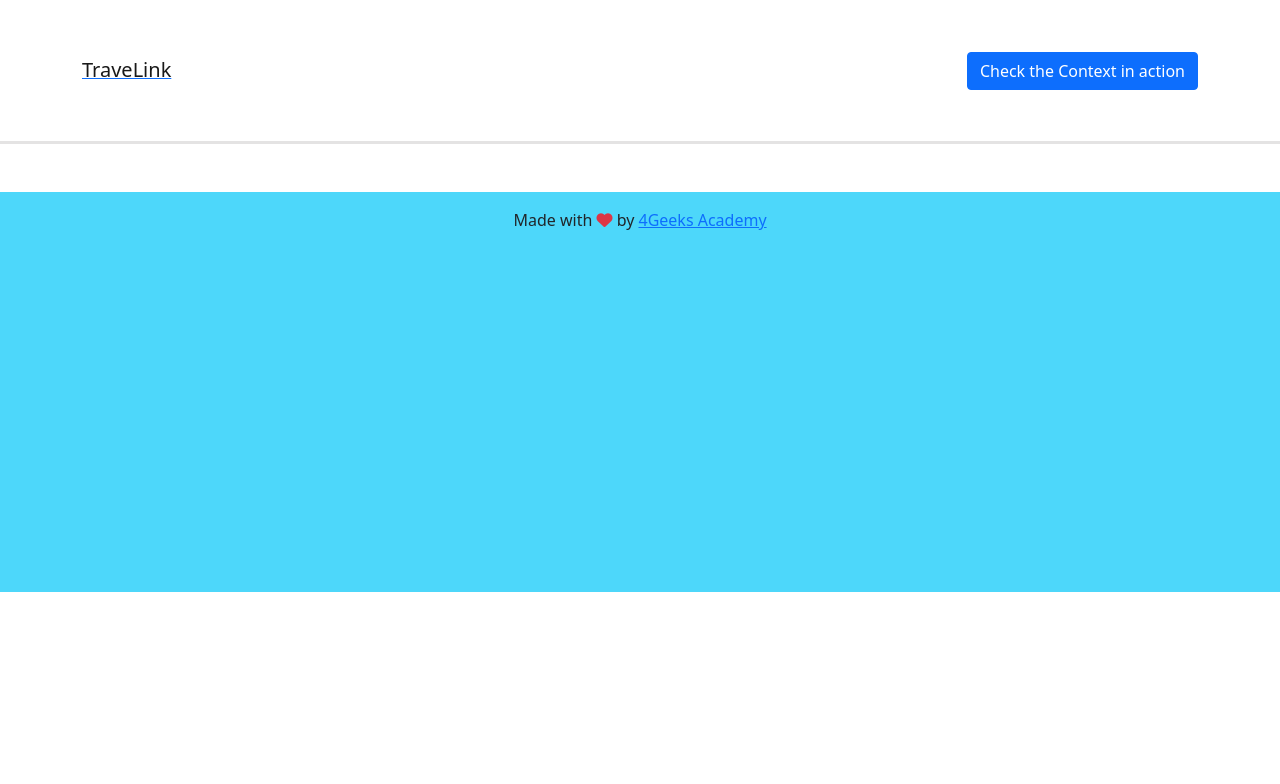
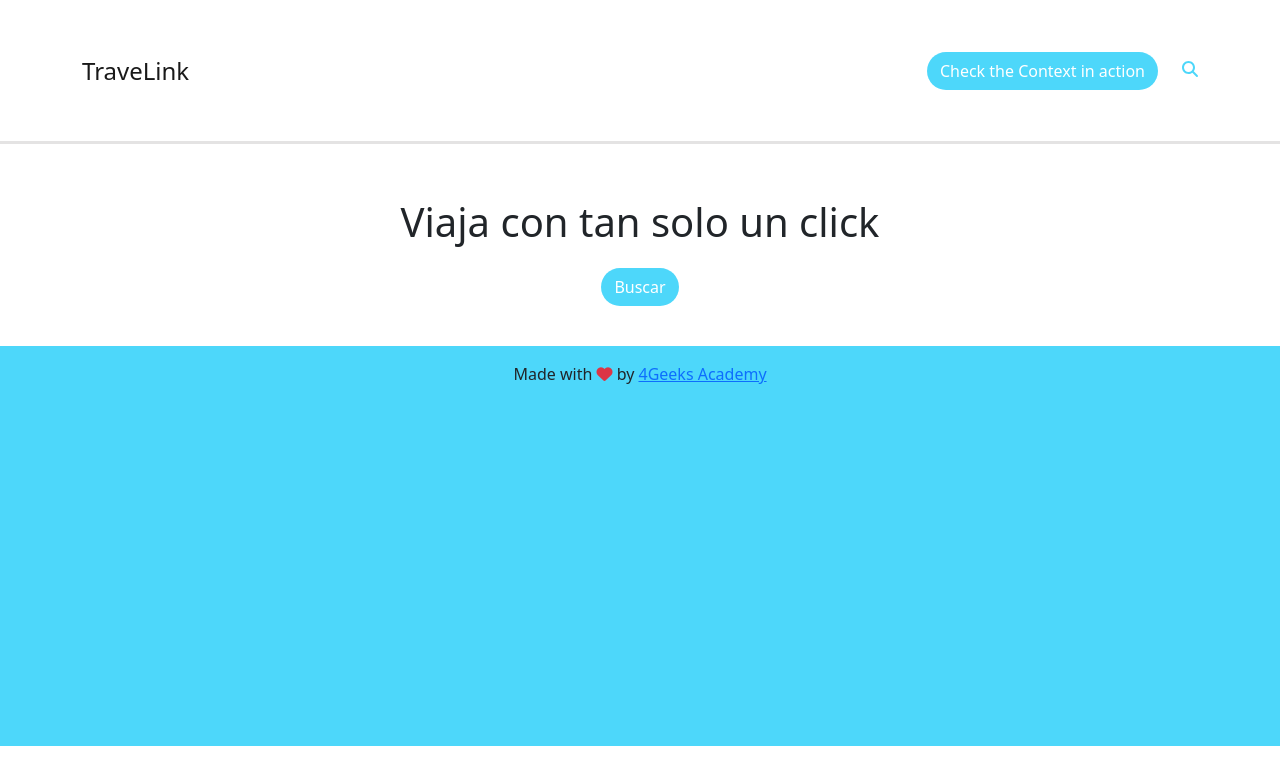
Before and after one commit to 4GeeksAcademy/Travelink, a React app: page / in a window 1280 px wide. Built offline with nearby package versions, Linux system fonts and the light colour scheme; no server answers.

Commit message:
Navbar and filter bar 1

```diff
--- a/package.json
+++ b/package.json
@@ -73,6 +73,10 @@
 		]
 	},
 	"dependencies": {
+		"@fortawesome/fontawesome-svg-core": "^6.4.0",
+		"@fortawesome/free-regular-svg-icons": "^6.4.0",
+		"@fortawesome/free-solid-svg-icons": "^6.4.0",
+		"@fortawesome/react-fontawesome": "^0.2.0",
 		"prop-types": "^15.6.1",
 		"react": "^16.8.4",
 		"react-dom": "^16.8.4",
--- /dev/null
+++ b/src/front/js/component/filterbar.js
@@ -0,0 +1,17 @@
+import React from "react";
+import { Link } from "react-router-dom";
+import { FontAwesomeIcon } from '@fortawesome/react-fontawesome'
+
+
+export const Filterbar = () => {
+	return (
+        <div className="container d-flex flex-column justify-content-center mb-4 mt-0">
+            <span className="mb-0 fs-1 ">Viaja con tan solo un click</span>
+            <div className="my-3">
+                <Link to="/demo">
+                    <button className="btn btn-travelink rounded-pill">Buscar</button>
+                </Link>
+            </div>
+        </div>
+	);
+};
--- a/src/front/js/component/navbar.js
+++ b/src/front/js/component/navbar.js
@@ -1,17 +1,20 @@
 import React from "react";
 import { Link } from "react-router-dom";
+import { FontAwesomeIcon } from '@fortawesome/react-fontawesome'
+import { faMagnifyingGlass } from '@fortawesome/free-solid-svg-icons'
 
 export const Navbar = () => {
 	return (
 		<nav className="navbar navbar-light ">
 			<div className="container">
-				<Link to="/">
-					<span className="navbar-brand mb-0 h1">TraveLink</span>
+				<Link to="/" className="link-navbar-brand">
+					<span className="navbar-brand mb-0 fs-4 ">TraveLink</span>
 				</Link>
-				<div className="ml-auto">
+				<div className="">
 					<Link to="/demo">
-						<button className="btn btn-primary">Check the Context in action</button>
+						<button className="btn btn-travelink rounded-pill">Check the Context in action</button>
 					</Link>
+					<FontAwesomeIcon className="ms-4" icon={faMagnifyingGlass} style={{color: "#4dd7fa",}} />
 				</div>
 			</div>
 		</nav>
--- a/src/front/js/pages/home.js
+++ b/src/front/js/pages/home.js
@@ -2,13 +2,14 @@ import React, { useContext } from "react";
 import { Context } from "../store/appContext";
 import rigoImageUrl from "../../img/rigo-baby.jpg";
 import "../../styles/home.css";
+import { Filterbar } from "../component/filterbar.js";
 
 export const Home = () => {
 	const { store, actions } = useContext(Context);
 
 	return (
 		<div className="text-center mt-5">
-
+			<Filterbar/>
 		</div>
 	);
 };
--- a/src/front/styles/home.css
+++ b/src/front/styles/home.css
@@ -14,8 +14,19 @@
 .navbar{
     height: 18vh;
     border-bottom: solid rgb(228, 227, 227);
+    color: #4dd7fa;
+}
+
+.btn-travelink{
+    background-color: #4dd7fa;
+    color: white;
+}
+
+.link-navbar-brand{
+    text-decoration:none;
+    color: #4dd7fa;
 }
 
 .navbar-brand{
-
+    color: #4dd7fa;
 }
```
Also changed, not shown: 1 other file.
